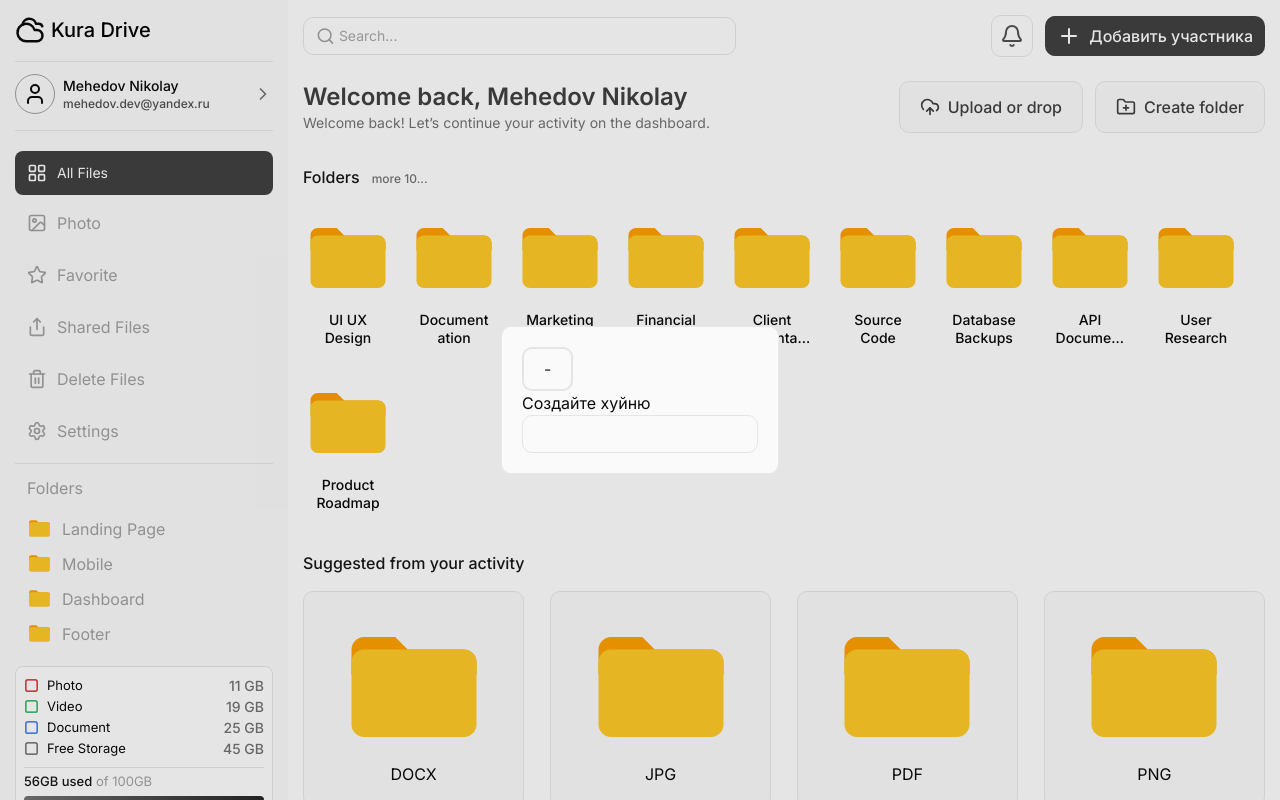
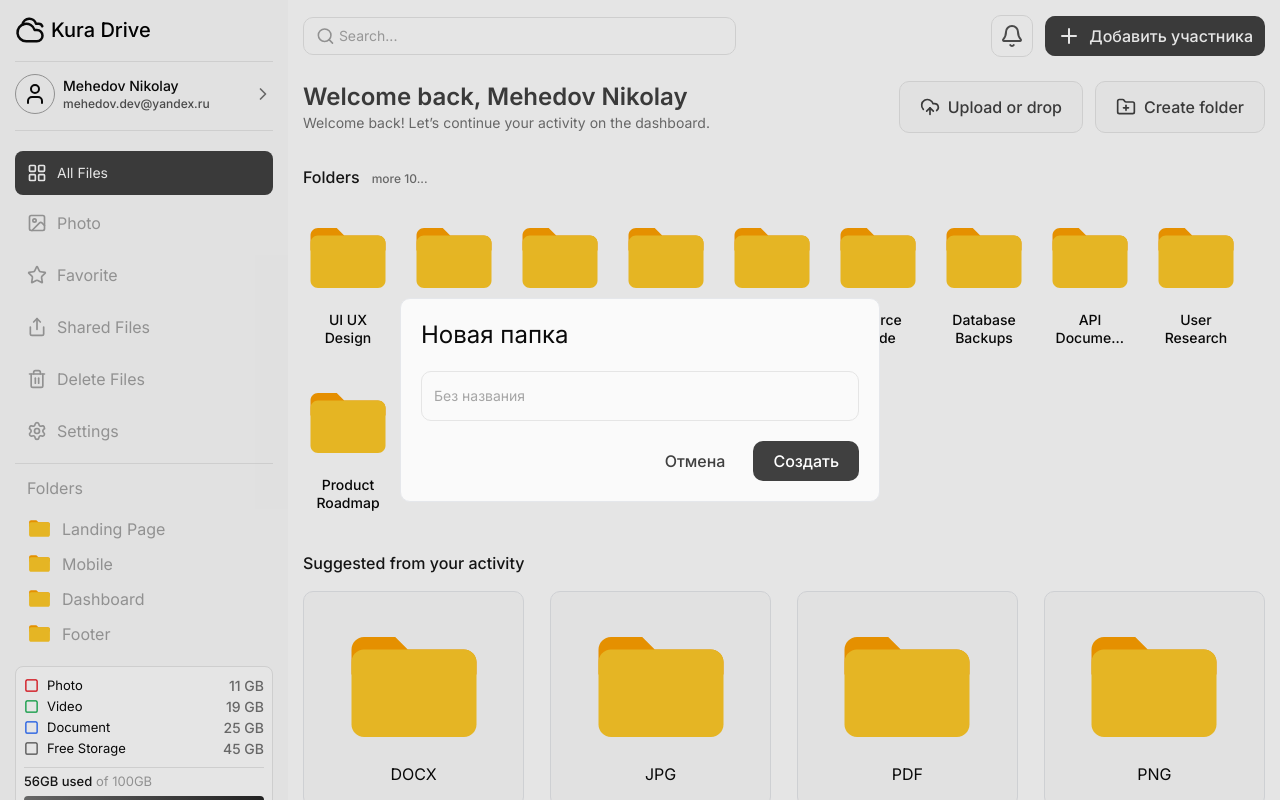
Before and after one commit to Mehedov/kura-cloud, a Next.js app: page / in a window 1280 px wide. Both pictures are taken after typing "Sample" into the empty fields and a click on the button "Create folder". Built offline with nearby package versions, Linux system fonts and the light colour scheme.

Commit message:
refactor(ui): update button variants and modal container functionality

```diff
--- a/src/components/containers/HomeTemplate.tsx
+++ b/src/components/containers/HomeTemplate.tsx
@@ -73,14 +73,14 @@ export default function HomeTemplate({}: HomeTemplatesProps) {
 
 				<div className='flex flex-wrap gap-3'>
 					<Button
-						variant='primary'
+						variant='secondary'
 						className='h-13'
 						onClick={() => setIsOpenDropzone(true)}
 					>
 						<UploadCloud size={20} /> Upload or drop
 					</Button>
 					<Button
-						variant='primary'
+						variant='secondary'
 						className='h-13'
 						onClick={() => setIsOpenCreateFolder(true)}
 					>
@@ -131,15 +131,15 @@ export default function HomeTemplate({}: HomeTemplatesProps) {
 				<h2 className='text-md text-neutral-900 font-medium mb-4'>Your File</h2>
 				<div className='flex items-center justify-between mb-4'>
 					<div className='flex items-center gap-5'>
-						<Button variant='primary'>
+						<Button variant='secondary'>
 							<Clock size={20} /> Recent
 						</Button>
-						<Button variant='primary'>
+						<Button variant='secondary'>
 							<Star size={20} /> Starred
 						</Button>
 					</div>
 					<div className='flex items-center gap-5'>
-						<Button variant='primary'>
+						<Button variant='secondary'>
 							<Funnel size={20} /> Filter
 						</Button>
 
--- a/src/components/elements/create-folder/create-folder.tsx
+++ b/src/components/elements/create-folder/create-folder.tsx
@@ -4,20 +4,22 @@ import ModalContainer from '../modal-container/modal-container'
 import useDropzoneStore from '@/store/store'
 import Input from '@/components/ui/input/input'
 import { Button } from '@/components/ui/button/Button'
-
 export default function CreateFolder() {
 	const { isOpenCreateFolder, setIsOpenCreateFolder } = useDropzoneStore(
 		state => state,
 	)
 	if (!isOpenCreateFolder) return null
 	return (
-		<ModalContainer>
-			<Card>
-				<Button onClick={() => setIsOpenCreateFolder(false)} variant='outline'>
-					-
-				</Button>
-				<label htmlFor=''>Создайте хуйню</label>
-				<Input />
+		<ModalContainer isOpen={isOpenCreateFolder} onClose={setIsOpenCreateFolder}>
+			<Card className='flex flex-col w-120 gap-5'>
+				<label className='text-2xl'>Новая папка</label>
+				<Input placeholder='Без названия' size={50} />
+				<div className='flex justify-end gap-2'>
+					<Button variant='ghost' onClick={() => setIsOpenCreateFolder(false)}>
+						Отмена
+					</Button>
+					<Button variant='primary'>Создать</Button>
+				</div>
 			</Card>
 		</ModalContainer>
 	)
--- a/src/components/elements/header/Header.tsx
+++ b/src/components/elements/header/Header.tsx
@@ -1,3 +1,4 @@
+import { Button } from '@/components/ui/button/Button'
 import Input from '@/components/ui/input/input'
 import { Bell, Plus, Search } from 'lucide-react'
 
@@ -8,12 +9,15 @@ export function Header() {
 				<Input Icon={Search} className='w-[45%]' placeholder='Search...' />
 
 				<div className='flex items-center gap-3'>
-					<button className='p-2 border border-neutral-200 rounded-lg'>
+					<Button
+						variant='outline'
+						className='p-2 border border-neutral-200 rounded-lg'
+					>
 						<Bell className='text-neutral-600' />
-					</button>
-					<button className='flex items-center gap-2 bg-neutral-700 text-white font-medium px-3 py-2 rounded-lg'>
+					</Button>
+					<Button className='flex items-center gap-2 bg-neutral-700 text-white font-medium px-3 py-2 rounded-lg'>
 						<Plus /> Добавить участника
-					</button>
+					</Button>
 				</div>
 			</div>
 		</header>
--- a/src/components/elements/modal-container/modal-container.tsx
+++ b/src/components/elements/modal-container/modal-container.tsx
@@ -1,11 +1,32 @@
-import React, { PropsWithChildren } from 'react'
+import { ReactNode, useEffect, useRef } from 'react'
 
-export default function ModalContainer({
-	children,
-}: PropsWithChildren<unknown>) {
+interface Props {
+	children: ReactNode
+	isOpen: boolean
+	onClose: (value: boolean) => void
+}
+
+export default function ModalContainer({ children, isOpen, onClose }: Props) {
+	const modalRef = useRef<HTMLDivElement | null>(null)
+
+	useEffect(() => {
+		const handleClickOutside = (e: MouseEvent) => {
+			if (modalRef.current && !modalRef.current.contains(e.target as Node)) {
+				onClose(false)
+			}
+		}
+		if (isOpen) {
+			document.addEventListener('mousedown', handleClickOutside)
+		}
+
+		return () => {
+			document.removeEventListener('mousedown', handleClickOutside)
+		}
+	}, [isOpen, onClose])
+
 	return (
 		<div className='fixed inset-0 z-1000 bg-black/10 flex items-center justify-center p-4 overflow-y-auto'>
-			{children}
+			<div ref={modalRef}> {children}</div>
 		</div>
 	)
 }
--- a/src/components/elements/upload/upload.tsx
+++ b/src/components/elements/upload/upload.tsx
@@ -60,9 +60,9 @@ const Upload = () => {
 	if (!isOpenDropzone) return null
 
 	return (
-		<ModalContainer>
+		<ModalContainer isOpen={isOpenDropzone} onClose={setIsOpenDropzone}>
 			<div className='pointer-events-auto w-full max-w-md'>
-				<Card>
+				<Card className='w-100'>
 					<div className='flex justify-end mb-2'>
 						<button
 							onClick={() => {
--- a/src/components/ui/button/Button.tsx
+++ b/src/components/ui/button/Button.tsx
@@ -2,13 +2,15 @@ import { cn } from '@/utils/cn'
 import { ComponentPropsWithRef, forwardRef } from 'react'
 
 interface Props extends ComponentPropsWithRef<'button'> {
-	variant?: 'outline' | 'primary'
+	variant?: 'outline' | 'primary' | 'ghost' | 'secondary'
 }
 
 const VARIANTS = {
-	outline: 'bg-transparent border-2 border-neutral-200',
-	primary:
-		'border border-gray-200 bg-neutral-50 transition hover:bg-neutral-100',
+	outline: 'border border-neutral-200 hover:bg-neutral-100 text-neutral-700',
+	primary: 'bg-neutral-700 transition hover:bg-neutral-600',
+	ghost: 'bg-transparent text-neutral-700',
+	secondary:
+		'bg-neutral-50 text-neutral-700 border border-neutral-200 hover:bg-neutral-100',
 }
 
 export const Button = forwardRef<HTMLButtonElement, Props>(
@@ -17,7 +19,7 @@ export const Button = forwardRef<HTMLButtonElement, Props>(
 			<button
 				ref={ref}
 				className={cn(
-					'cursor-pointer flex items-center justify-center gap-2 px-5 py-2 text-md font-medium text-neutral-700 rounded-lg',
+					'duration-200 ease-in-out cursor-pointer flex items-center justify-center gap-2 px-5 py-2 text-md font-medium rounded-lg text-white',
 					className,
 					VARIANTS[variant],
 				)}
--- a/src/components/ui/input/input.tsx
+++ b/src/components/ui/input/input.tsx
@@ -5,28 +5,35 @@ import { ComponentPropsWithRef, forwardRef } from 'react'
 interface Props extends ComponentPropsWithRef<'input'> {
 	variant?: 'outline' | 'primary'
 	Icon?: LucideIcon
+	size?: number
 }
 
 const VARIANTS = {
-	outline: 'text-neutral-600 text-sm w-full outline-0',
+	outline: 'text-neutral-600 text-sm',
 	primary:
-		'border border-gray-200 bg-neutral-50 transition hover:bg-neutral-100',
+		'border border-gray-200 bg-neutral-50 transition hover:bg-neutral-100 outline-0',
 }
 
 const Input = forwardRef<HTMLInputElement, Props>(
-	({ className, placeholder, variant = 'outline', Icon }, ref) => {
+	({ className, placeholder, variant = 'outline', Icon, size }, ref) => {
 		return (
 			<div
 				className={cn(
-					'flex items-center gap-1 border border-neutral-200 px-3 py-2 rounded-lg',
+					'w-full flex items-center gap-1 border border-neutral-200 px-3 py-2 rounded-lg',
 					className,
 				)}
+				style={{
+					height: size,
+				}}
 			>
 				{Icon && <Icon className='text-neutral-400' size={20} />}
 				<input
 					ref={ref}
 					type='text'
-					className={cn('text-neutral-600 text-md w-full', VARIANTS[variant])}
+					className={cn(
+						'text-neutral-600 text-lg w-full outline-0',
+						VARIANTS[variant],
+					)}
 					placeholder={placeholder}
 				/>
 			</div>
```
